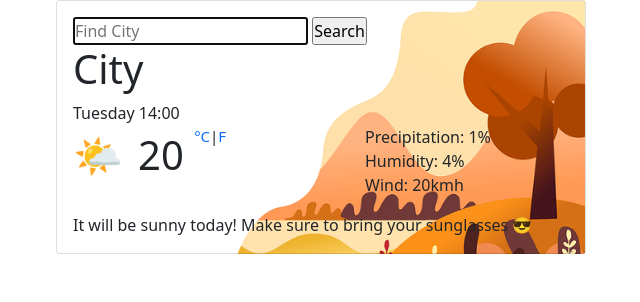
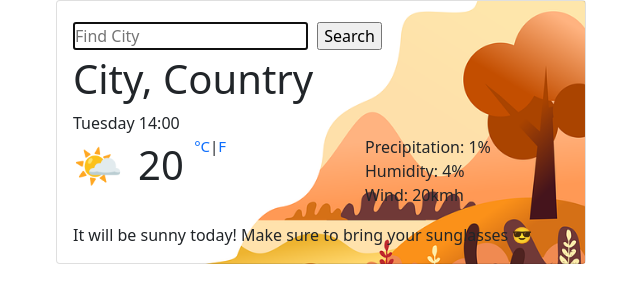
Before and after one commit to MajaDit/Wheather-app, a plain HTML site: page index.html in a window 1280 px wide. Shown: the whole page, without its empty margins (26-666 px from the left). Drawn offline with nearby package versions, Linux system fonts and the light colour scheme.

Commit message:
Added country + padding and margin button

```diff
--- a/index.html
+++ b/index.html
@@ -15,9 +15,9 @@
   <div class="card-body">
    <form class="search-form">
     <input type="text" placeholder="Find City" autofocus="on"/>
-    <input type="submit" value="Search">
+    <input type="submit" value="Search" class="submit-button">
    </form>
-    <h1 class="city">City</h1>
+    <h1 class="city">City, Country</h1>
     <div class="day-and-time">Tuesday 14:00</div>
    <div class="row">
     <div class="col-6">
--- a/src/style.css
+++ b/src/style.css
@@ -10,6 +10,10 @@
   background-repeat: no-repeat;
   background-size: 100%;
   border: 1px solid black;
+}
+.submit-button {
+  padding: 0 5px;
+  margin: 5px;
 }
 .emoji {
   font-size: 40px;
```
